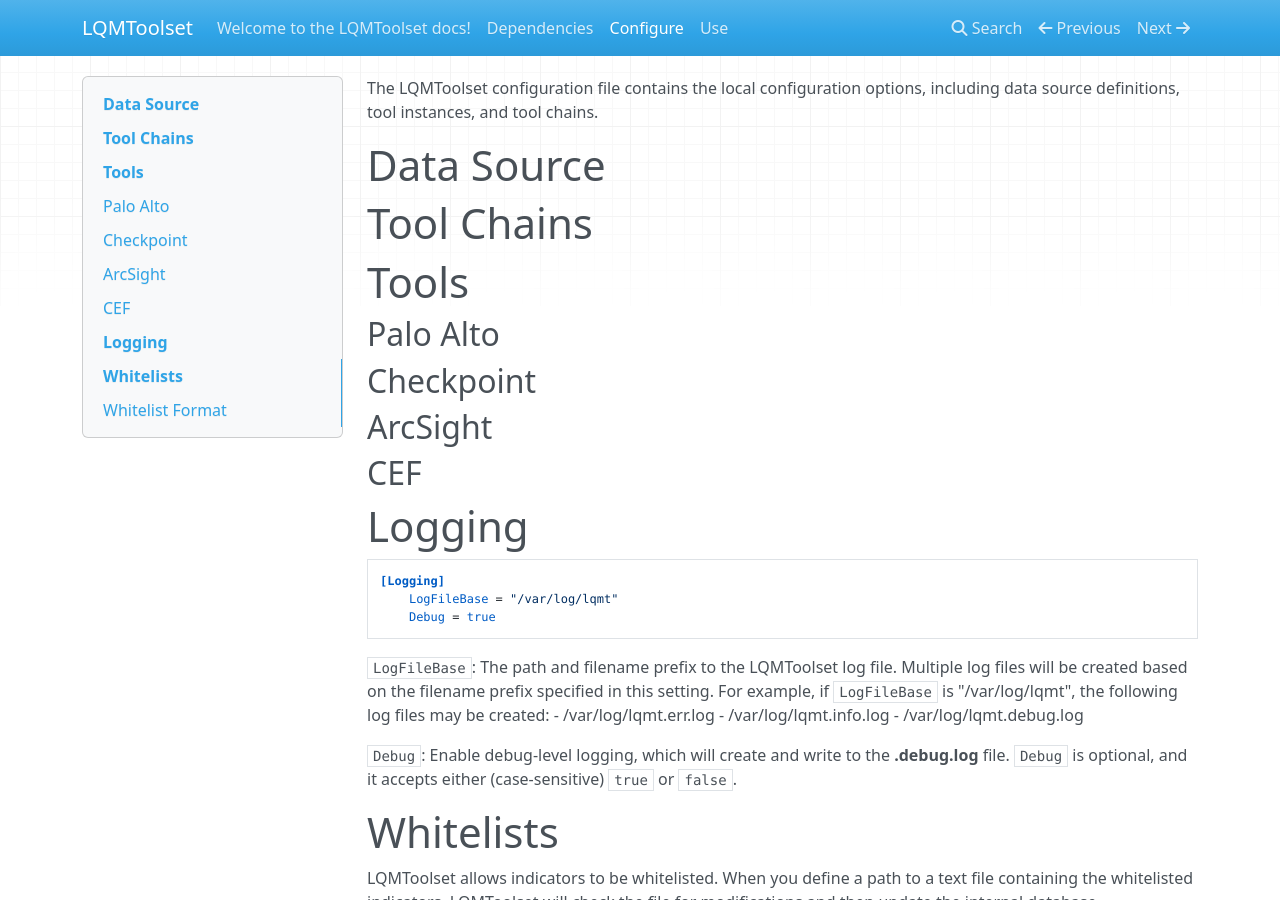
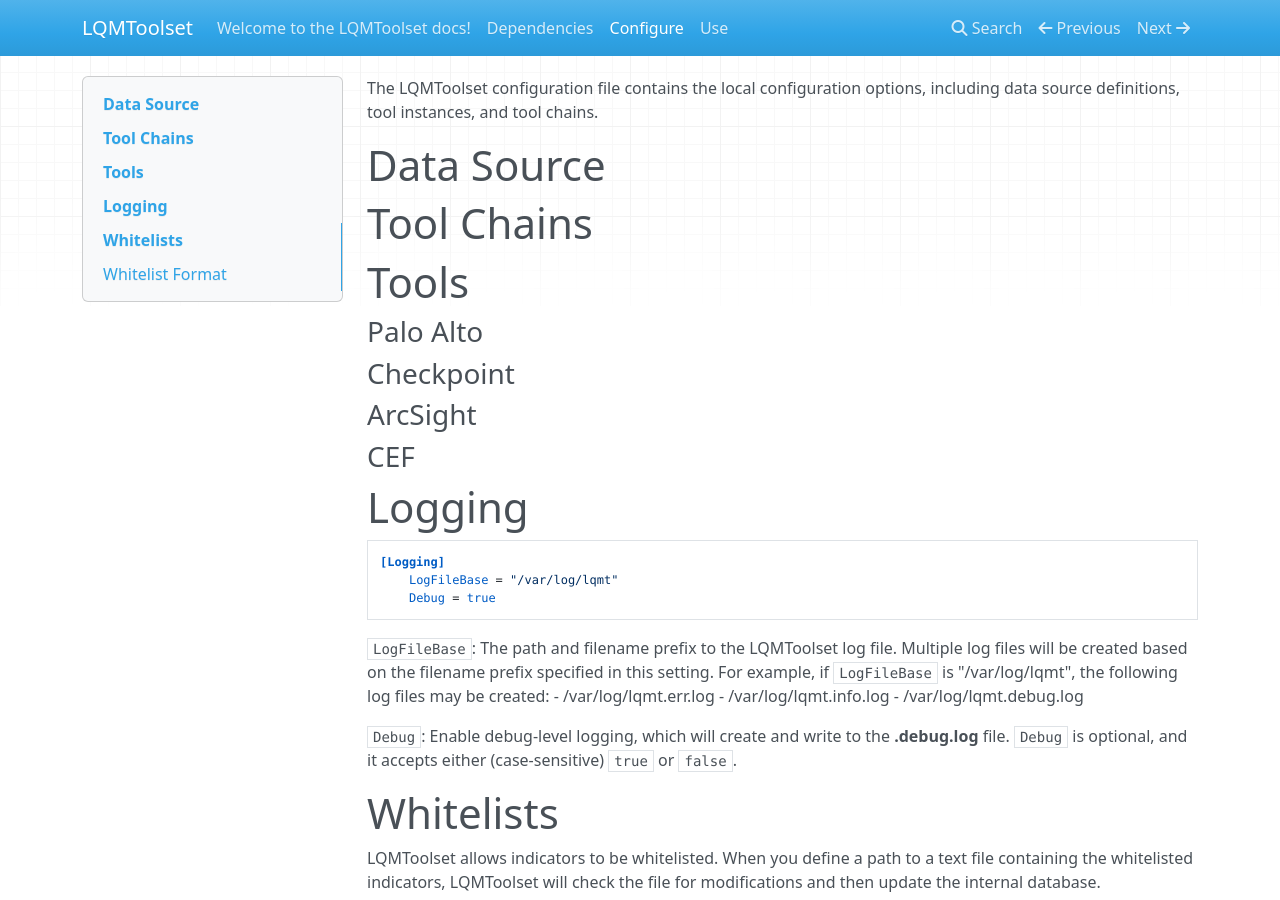
Before and after one commit to anl-cyberscience/LQMToolset, an MkDocs documentation site: the page built from docs/configure.md, in a window 1280 px wide and 900 px high. Built offline with MkDocs 1.6.1, drawn with Linux system fonts in a browser that asks for light colours; nearby versions of some CDN libraries; old or Windows-style settings are respelled for this version of MkDocs.

```diff
--- a/docs/configure.md
+++ b/docs/configure.md
@@ -6,13 +6,13 @@ The LQMToolset configuration file contains the local configuration options, incl
 
 # Tools
 
-## Palo Alto
+### Palo Alto
 
-## Checkpoint
+### Checkpoint
 
-## ArcSight
+### ArcSight
 
-## CEF
+### CEF
 
 # Logging
 
```
